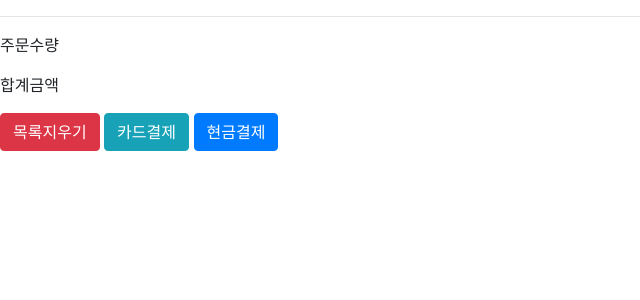
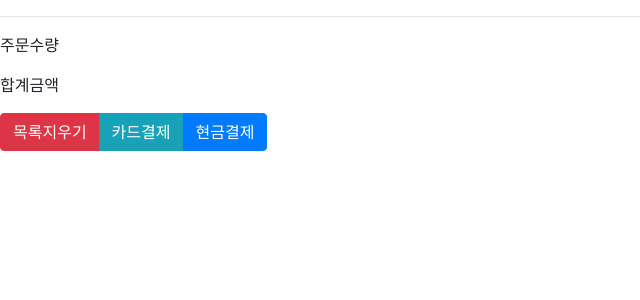
Before and after one commit to gmldus0317/project_team_reboot, a FastAPI app: page /menu in a window 1280 px wide. Shown: the part 103-403 px from the top of the page, without its empty margins (0-640 px from the left). Run offline with FastAPI, Linux system fonts and the light colour scheme; some libraries are stand-ins or nearby versions.

Commit message:
Update menu.html
Add btn-group

```diff
--- a/templates/menu.html
+++ b/templates/menu.html
@@ -27,9 +27,11 @@
         <hr />
         <p>주문수량</p>
         <p>합계금액</p>
-        <button  type="button" class="btn btn-danger" onclick="location.href='#'">목록지우기</button>
-        <button  type="button" class="btn btn-info" onclick="location.href='#'">카드결제</button>
-        <button  type="button" class="btn btn-primary" onclick="location.href='#'">현금결제</button>
+        <div role="group" class="btn-group">
+          <button  type="button" class="btn btn-danger" onclick="location.href='#'">목록지우기</button>
+          <button  type="button" class="btn btn-info" onclick="location.href='#'">카드결제</button>
+          <button  type="button" class="btn btn-primary" onclick="location.href='#'">현금결제</button>
+        </div>
       </footer>
     </div>
     <script src="{{ url_for('static', path='js/jquery-3.5.1.slim.min.js')}}"></script>
```
